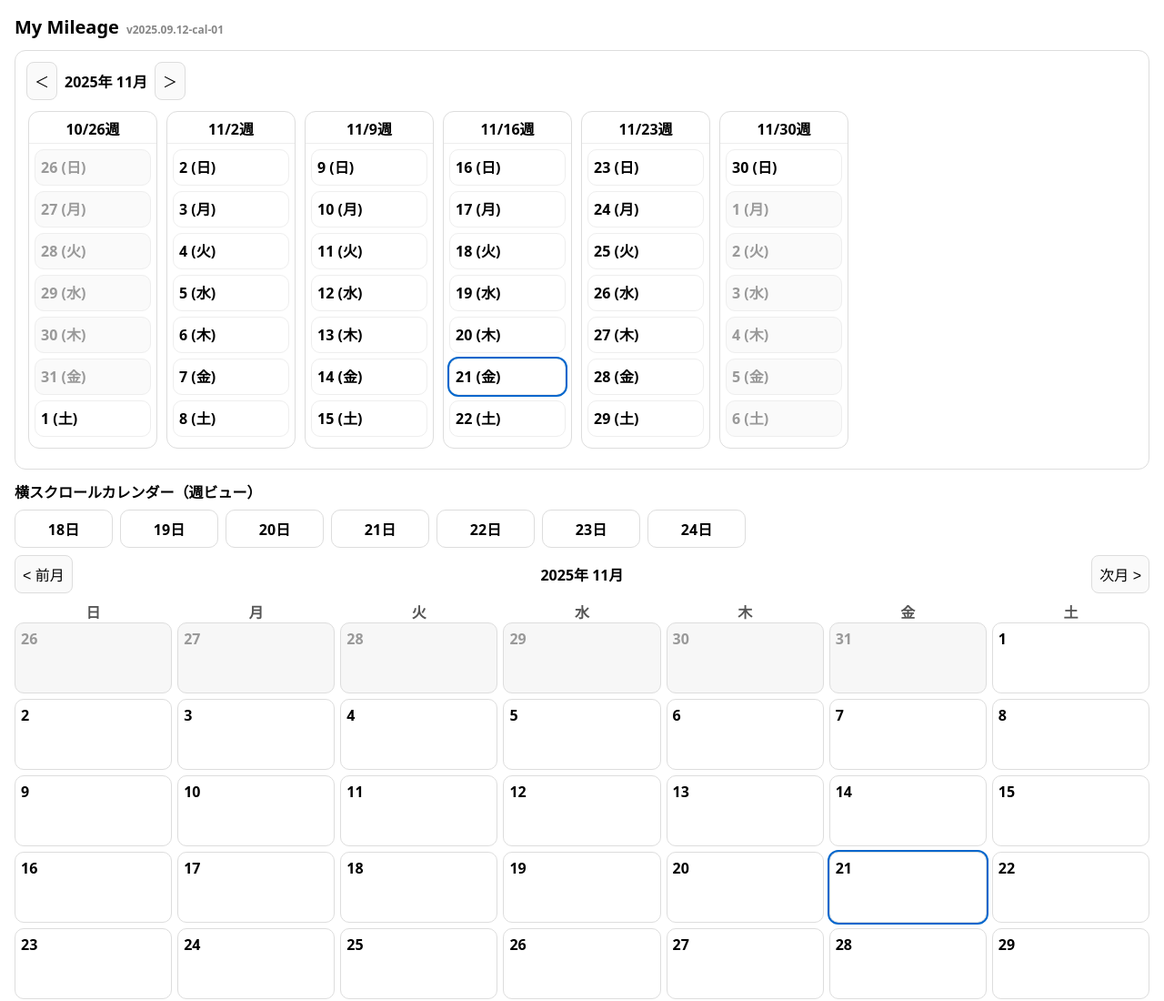
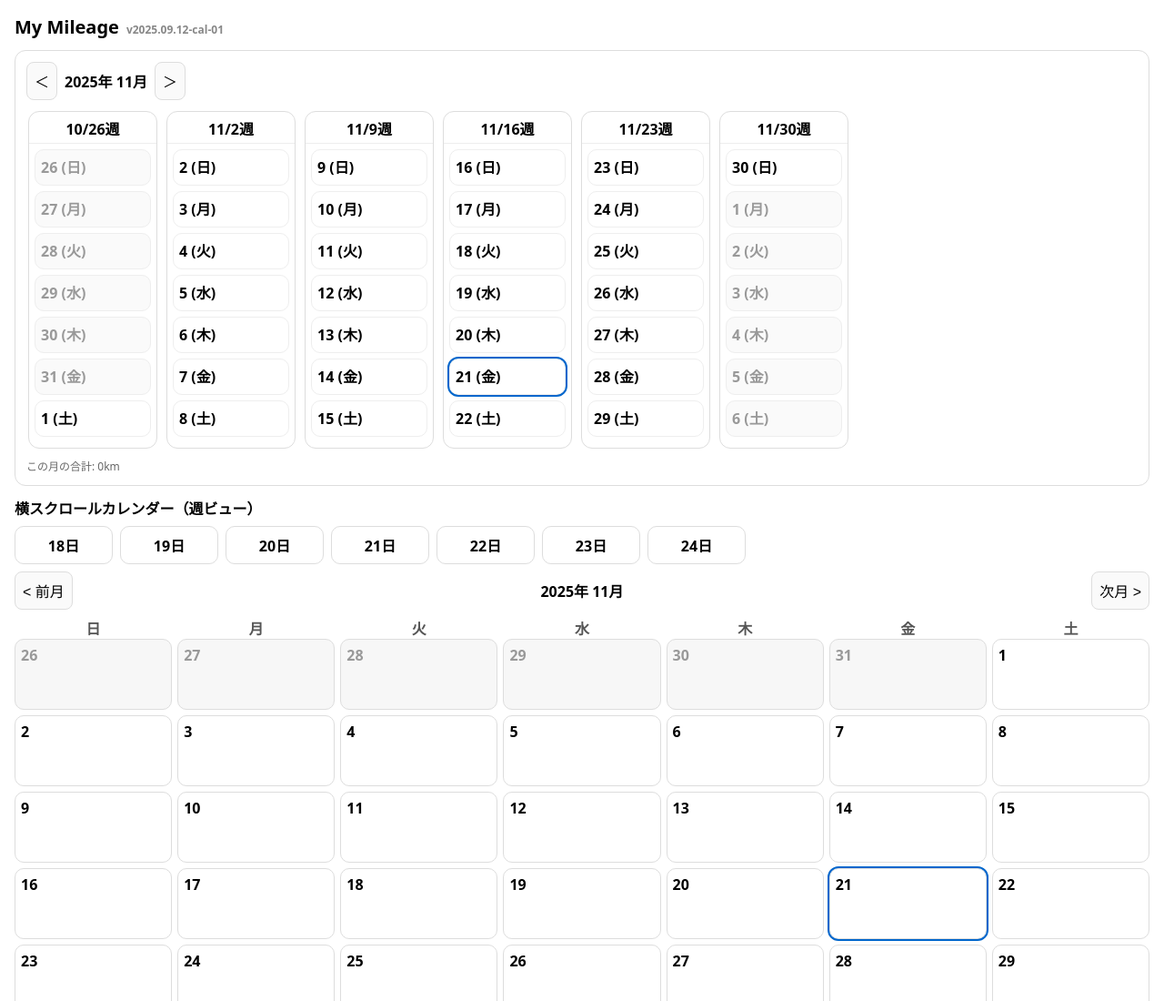
Before and after one commit to akkarinn1-ops/my-mileage, a plain HTML site: page index.html in a window 1280 px wide. Shown: the top 1100 px of the page at 91% size. Drawn offline with Linux system fonts and the light colour scheme.

Commit message:
Update index.html

```diff
--- a/index.html
+++ b/index.html
@@ -1,3 +1,5 @@
+
+
 <!doctype html>
 <html lang="ja">
 <head>
@@ -83,6 +85,8 @@
       <button id="hNext">＞</button>
     </div>
     <div id="hmonth" class="hmonth"></div>
+    <!-- 週ビュー用：この月の合計 -->
+    <div class="muted" id="hMonthSum"></div>
   </div>
     <div><strong>横スクロールカレンダー（週ビュー）</strong></div>
     <div class="hcal" id="hcal"></div>
```
